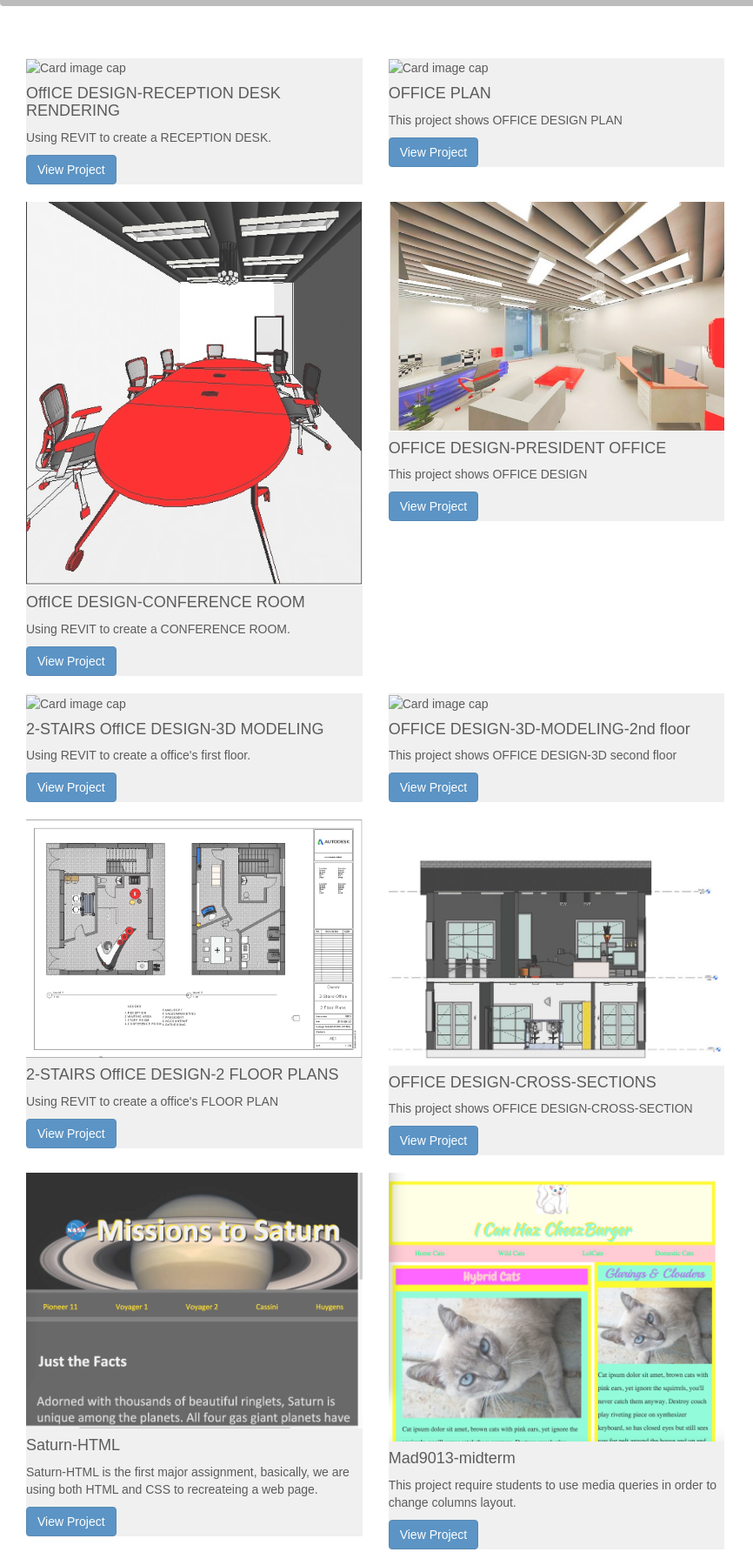
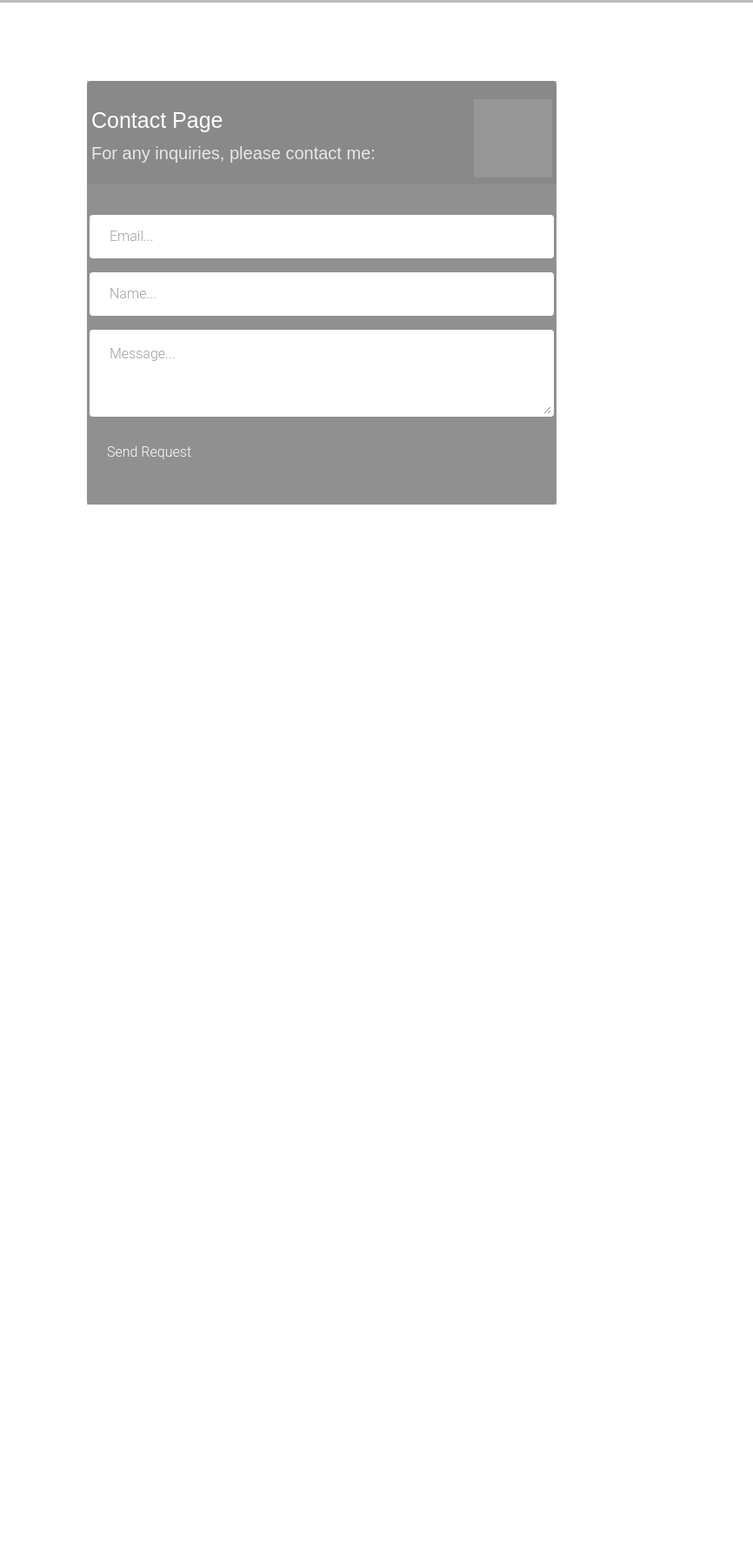
Before and after one commit to angelinadong/website, a plain HTML site: page contact.html in a window 1280 px wide. Shown: the part 43-1827 px from the top of the page at 87% size, without its empty margins (0-866 px from the left). After the commit the page ends 800 px from the top, so only its background shows below. Drawn offline with nearby package versions, Linux system fonts and the light colour scheme; grey boxes are pictures that could not be loaded; a web font is replaced by a local one.

Commit message:
Update contact.html

```diff
--- a/contact.html
+++ b/contact.html
@@ -6,7 +6,7 @@
     <meta name="viewport" content="width=device-width, initial-scale=1, shrink-to-fit=no">
     <meta http-equiv="x-ua-compatible" content="ie=edge">
 
-	<title>Projects</title>
+	<title>Contact</title>
 
     <!-- Bootstrap CSS -->
 	<link rel="stylesheet" href="https://cdn.rawgit.com/twbs/bootstrap/v4-dev/dist/css/bootstrap.css"></link>
@@ -15,6 +15,7 @@
 	<link rel="stylesheet" href="css/main.css"></link>
 
 	  <!--Serif Fonts-->
+
 </head>
 <body>
 	<!--NavBar-->
@@ -39,196 +40,45 @@
 	  	</div>
 	</nav>
 
-	<div class="card-header">
-		<h1></h1>
+<!-- Top content -->
+        <div class="top-content">
+
+            <div class="inner-bg">
+                <div class="container">
+                    <div class="row">
+                        <div class="col-sm-6 col-sm-offset-3 form-box">
+                        	<div class="form-top">
+                        		<div class="form-top-left">
+                        			<h3>Contact Page</h3>
+                            		<p>For any inquiries, please contact me:</p>
                         		</div>
-	<!---CARDS-->
-		<div class="row">
-	  <div class="col-xs-12 col-sm-6 col-lg-4">
-	  		<div class="card">
-  				<img class="card-img-top" src="img/11.jpg.jpg" alt="Card image cap">
-  				<div class="card-block">
-    				<h4 class="card-title">OffICE DESIGN-RECEPTION DESK RENDERING</h4>
-    				<p class="card-text">Using REVIT to create a RECEPTION DESK.</p>
-    				<a href="1" class="btn btn-primary">View Project</a>
+                        		<div class="form-top-right">
+									<img src="http://www.clker.com/cliparts/d/7/8/7/1380099934958570638mail-symbol-grey-md-hi.png" alt="email" height="90" width="90">
                         		</div>
                             </div>
+                            <div class="form-bottom contact-form">
+			                    <form role="form" action="assets/contact.php" method="post">
+			                    	<div class="form-group">
+			                    		<label class="sr-only" for="contact-email">Email</label>
+			                        	<input type="text" name="email" placeholder="Email..." class="contact-email form-control" id="contact-email">
 			                        </div>
-	  	<div class="col-xs-12 col-sm-6 col-lg-4">
-	  		<div class="card">
-  				<img class="card-img-top" src="img/22.jpg.jpg" alt="Card image cap">
-  				<div class="card-block">
-    				<h4 class="card-title">OFFICE PLAN</h4>
-    				<p class="card-text">This project shows OFFICE DESIGN PLAN</p>
-    				<a href="1" class="btn btn-primary">View Project</a>
+			                        <div class="form-group">
+			                        	<label class="sr-only" for="contact-subject">Name</label>
+			                        	<input type="text" name="name" placeholder="Name..." class="contact-name form-control" id="contact-name">
+			                        </div>
+			                        <div class="form-group">
+			                        	<label class="sr-only" for="contact-message">Message</label>
+			                        	<textarea name="message" placeholder="Message..." class="contact-message form-control" id="contact-message"></textarea>
+			                        </div>
+			                        <button type="submit" class="btn">Send Request</button>
+			                    </form>
+		                    </div>
                         </div>
                     </div>
                 </div>
             </div>
 
-	<div class="row">
-	  <div class="col-xs-12 col-sm-6 col-lg-4">
-	  		<div class="card">
-  				<img class="card-img-top" src="img/33.jpg" alt="Card image cap">
-  				<div class="card-block">
-    				<h4 class="card-title">OffICE DESIGN-CONFERENCE ROOM</h4>
-    				<p class="card-text">Using REVIT to create a CONFERENCE ROOM.</p>
-    				<a href="1" class="btn btn-primary">View Project</a>
         </div>
-			</div>
-		</div>
-	  	<div class="col-xs-12 col-sm-6 col-lg-4">
-	  		<div class="card">
-  				<img class="card-img-top" src="img/44.jpg" alt="Card image cap">
-  				<div class="card-block">
-    				<h4 class="card-title">OFFICE DESIGN-PRESIDENT OFFICE</h4>
-    				<p class="card-text">This project shows OFFICE DESIGN </p>
-    				<a href="1" class="btn btn-primary">View Project</a>
-  				</div>
-			</div>
-		</div>
-	</div>
-
-	<div class="row">
-	  <div class="col-xs-12 col-sm-6 col-lg-4">
-	  		<div class="card">
-  				<img class="card-img-top" src="img/55.jpg.jpg" alt="Card image cap">
-  				<div class="card-block">
-    				<h4 class="card-title">2-STAIRS OffICE DESIGN-3D MODELING</h4>
-    				<p class="card-text">Using REVIT to create a office's first floor.</p>
-    				<a href="1" class="btn btn-primary">View Project</a>
-  				</div>
-			</div>
-		</div>
-	  	<div class="col-xs-12 col-sm-6 col-lg-4">
-	  		<div class="card">
-  				<img class="card-img-top" src="img/66.jpg.jpg" alt="Card image cap">
-  				<div class="card-block">
-    				<h4 class="card-title">OFFICE DESIGN-3D-MODELING-2nd floor</h4>
-    				<p class="card-text">This project shows OFFICE DESIGN-3D second floor </p>
-    				<a href="1" class="btn btn-primary">View Project</a>
-  				</div>
-			</div>
-		</div>
-	</div>
-
-	<div class="row">
-	  <div class="col-xs-12 col-sm-6 col-lg-4">
-	  		<div class="card">
-  				<img class="card-img-top" src="img/77.jpg" alt="Card image cap">
-  				<div class="card-block">
-    				<h4 class="card-title">2-STAIRS OffICE DESIGN-2 FLOOR PLANS</h4>
-    				<p class="card-text">Using REVIT to create a office's FLOOR PLAN</p>
-    				<a href="1" class="btn btn-primary">View Project</a>
-  				</div>
-			</div>
-		</div>
-	  	<div class="col-xs-12 col-sm-6 col-lg-4">
-	  		<div class="card">
-  				<img class="card-img-top" src="img/88.jpg" alt="Card image cap">
-  				<div class="card-block">
-    				<h4 class="card-title">OFFICE DESIGN-CROSS-SECTIONS</h4>
-    				<p class="card-text">This project shows OFFICE DESIGN-CROSS-SECTION </p>
-    				<a href="1" class="btn btn-primary">View Project</a>
-  				</div>
-			</div>
-		</div>
-	</div>
-	<div class="row">
-  	<div class="col-xs-12 col-sm-6 col-lg-4">
-
-	  		<div class="card">
-  				<img class="card-img-top" src="img/1-1.jpg" alt="Card image cap">
-  				<div class="card-block">
-    				<h4 class="card-title">Saturn-HTML</h4>
-    				<p class="card-text">Saturn-HTML is the first major assignment, basically, we are using both HTML and CSS to recreateing a web page.</p>
-    				<a href="http://haipingdong.github.io/Saturn-HTML/" class="btn btn-primary">View Project</a>
-  				</div>
-			</div>
-		</div>
-	  	<div class="col-xs-12 col-sm-6 col-lg-4">
-	  		<div class="card">
-  				<img class="card-img-top" src="img/1-2.jpg" alt="Card image cap">
-  				<div class="card-block">
-    				<h4 class="card-title">Mad9013-midterm</h4>
-    				<p class="card-text">This project require students to use media queries in order to change columns layout.</p>
-    				<a href="http://haipingdong.github.io/mad9013-midterm/" class="btn btn-primary">View Project</a>
-  				</div>
-			</div>
-		</div>
-	</div>
-
-
-	  	<div class="col-xs-12 col-sm-6 col-lg-4">
-	  		<div class="card">
-  				<img class="card-img-top" src="img/1-3.jpg" alt="Card image cap">
-  				<div class="card-block">
-    				<h4 class="card-title">Responsive Images</h4>
-    				<p class="card-text">Responsive Images project require students to change image size using media queries.</p>
-    				<a href="http://haipingdong.github.io/MAD9013-Responsive-Images/" class="btn btn-primary">View Project</a>
-  				</div>
-			</div>
-		</div>
-  		<div class="row">
-	  	<div class="col-xs-12 col-sm-6 col-lg-4">
-	  		<div class="card">
-  				<img class="card-img-top" src="img/1-4.jpg" alt="Card image cap">
-  				<div class="card-block">
-    				<h4 class="card-title">Zebra Table</h4>
-    				<p class="card-text">Practing how to create a table in HTML, and I have created my timetable for this term.</p>
-    				<a href="http://haipingdong.github.io/Zebra-Table/" class="btn btn-primary">View Project</a>
-  				</div>
-			</div>
-		</div>
-	</div>
-
-
-	  	<div class="col-xs-12 col-sm-6 col-lg-4">
-	  		<div class="card">
-  				<img class="card-img-top" src="img/1-5.jpg" alt="Card image cap">
-  				<div class="card-block">
-    				<h4 class="card-title">Responsive Form</h4>
-    				<p class="card-text">I have learn how to create a proper form.</p>
-    				<a href="http://haipingdong.github.io/Resp-Form/" class="btn btn-primary">View Project</a>
-  				</div>
-			</div>
-		</div>
-	  	<div class="col-xs-12 col-sm-6 col-lg-4">
-	  		<div class="card">
-  				<img class="card-img-top" src="img/1-6.jpg" alt="Card image cap">
-  				<div class="card-block">
-    				<h4 class="card-title">Sass Conversion</h4>
-    				<p class="card-text">Installing SASS through Ruby, it is amazing for SASS to change correct syntax to CSS.</p>
-    				<a href="http://haipingdong.github.io/sass-conversion/" class="btn btn-primary">View Project</a>
-  				</div>
-			</div>
-		</div>
-	</div>
-
-	<div class="row">
-	  <div class="col-xs-12 col-sm-6 col-lg-4">
-	  		<div class="card">
-  				<img class="card-img-top" src="img/1-7.jpg" alt="Card image cap">
-  				<div class="card-block">
-    				<h4 class="card-title">Profile Form</h4>
-    				<p class="card-text">Using javascript language to create a form web page.</p>
-    				<a href="http://haipingdong.github.io/LAB8/" class="btn btn-primary">View Project</a>
-  				</div>
-			</div>
-		</div>
-	  	<div class="col-xs-12 col-sm-6 col-lg-4">
-	  		<div class="card">
-  				<img class="card-img-top" src="img/1-8.jpg" alt="Card image cap">
-  				<div class="card-block">
-    				<h4 class="card-title">Javascript Events</h4>
-    				<p class="card-text">This project shows how to create a simple shopping website and how to count numbers when you click on it.</p>
-    				<a href="http://haipingdong.github.io/lab7/" class="btn btn-primary">View Project</a>
-  				</div>
-			</div>
-		</div>
-	</div>
-
-
 
 	<!--jQuery, then Bootstrap JS-->
 	<script src="https://ajax.googleapis.com/ajax/libs/jquery/2.1.4/jquery.min.js"></script>
```
Lines whose indentation alone changed are shown as unchanged.
